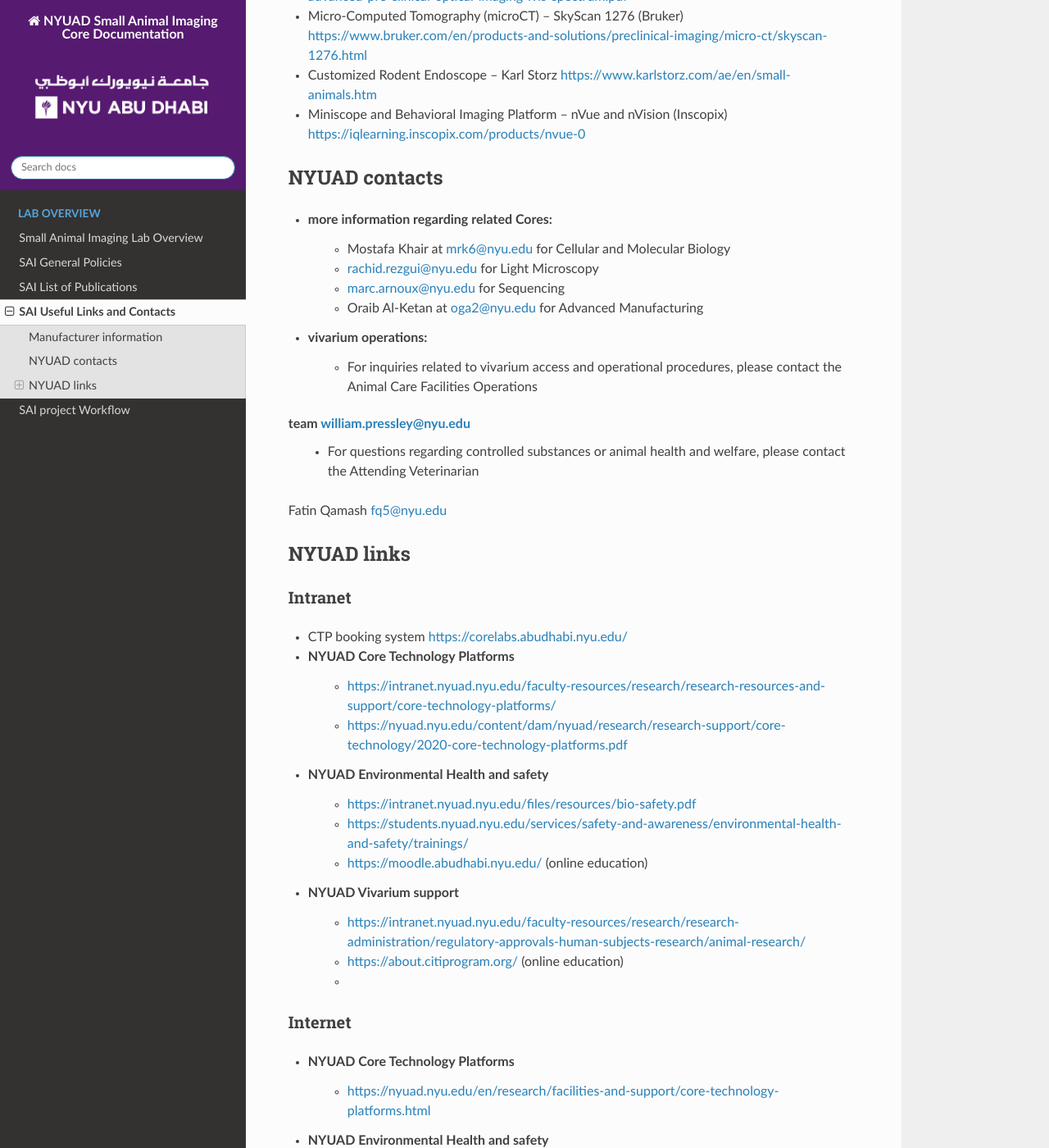
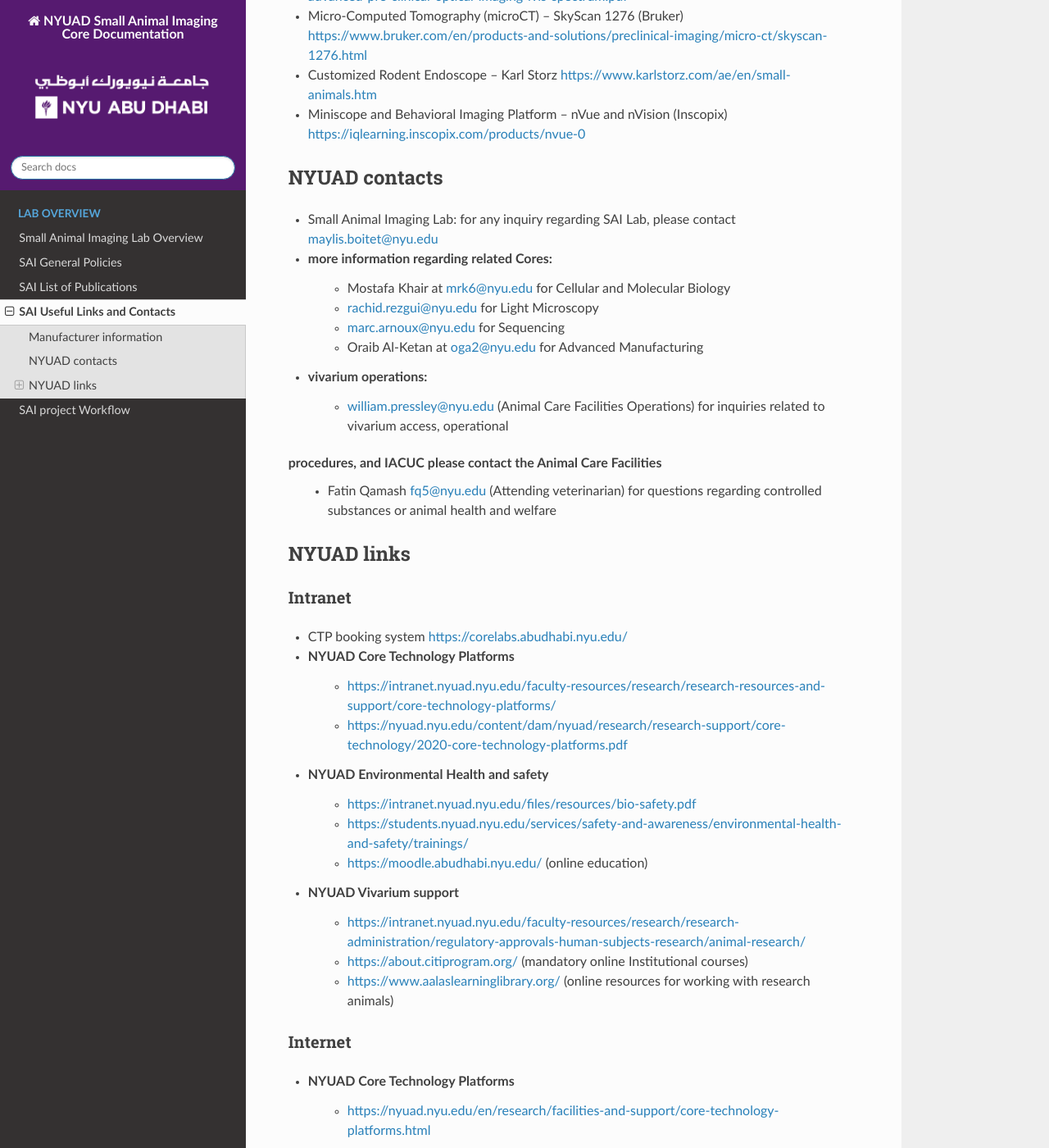
Before and after one commit to BioMedicalImaging-Core-NYUAD/smallanimalimaging-lab-documentation, a Sphinx documentation site: the page built from docs/source/SAI_useful_links.rst, in a window 1280 px wide and 1400 px high, scrolled down 256 px. Shown: the whole window at 82% size. Built offline with Sphinx 7.4.7 and the Read the Docs theme 3.1.0, drawn with Linux system fonts in a browser that asks for light colours.

Commit message:
text check

```diff
--- a/docs/source/SAI_general_policies.rst
+++ b/docs/source/SAI_general_policies.rst
@@ -3,7 +3,10 @@
 
 Compliance
 **********
-
+Users are responsible for ensuring compliance with all applicable NYUAD policies, including those set by the Institutional
+Animal Care and Use Committee (IACUC), the Controlled Substance Program, and the Radiation Safety Program. Prior to conducting
+any imaging procedures, users must provide the core staff with a copy of their approved IACUC protocol, and if applicable,
+an approved Institutional Biosafety Committee (IBC) protocol.
 
 Anesthesia
 **********
--- a/docs/source/SAI_useful_links.rst
+++ b/docs/source/SAI_useful_links.rst
@@ -11,16 +11,16 @@
 
 NYUAD contacts
 **************
+- Small Animal Imaging Lab: for any inquiry regarding SAI Lab, please contact maylis.boitet@nyu.edu
 - more information regarding related Cores:
     - Mostafa Khair at mrk6@nyu.edu for Cellular and Molecular Biology
     - rachid.rezgui@nyu.edu for Light Microscopy
     - marc.arnoux@nyu.edu for Sequencing
     - Oraib Al-Ketan at oga2@nyu.edu for Advanced Manufacturing
 - vivarium operations:
-    - For inquiries related to vivarium access and operational procedures, please contact the Animal Care Facilities Operations
-team william.pressley@nyu.edu
-    - For questions regarding controlled substances or animal health and welfare, please contact the Attending Veterinarian
-Fatin Qamash fq5@nyu.edu
+    - william.pressley@nyu.edu (Animal Care Facilities Operations) for inquiries related to vivarium access, operational
+procedures, and IACUC please contact the Animal Care Facilities
+    - Fatin Qamash fq5@nyu.edu (Attending veterinarian) for questions regarding controlled substances or animal health and welfare
 
 NYUAD links
 ***********
@@ -36,8 +36,8 @@
     - https://moodle.abudhabi.nyu.edu/ (online education)
 - NYUAD Vivarium support
     - https://intranet.nyuad.nyu.edu/faculty-resources/research/research-administration/regulatory-approvals-human-subjects-research/animal-research/
-    - https://about.citiprogram.org/ (online education)
-    -
+    - https://about.citiprogram.org/ (mandatory online Institutional courses)
+    - https://www.aalaslearninglibrary.org/ (online resources for working with research animals)
 
 Internet
 ========
```
